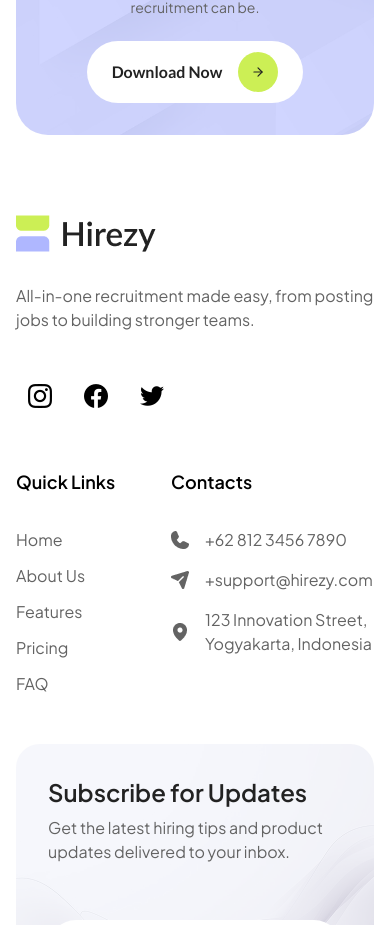
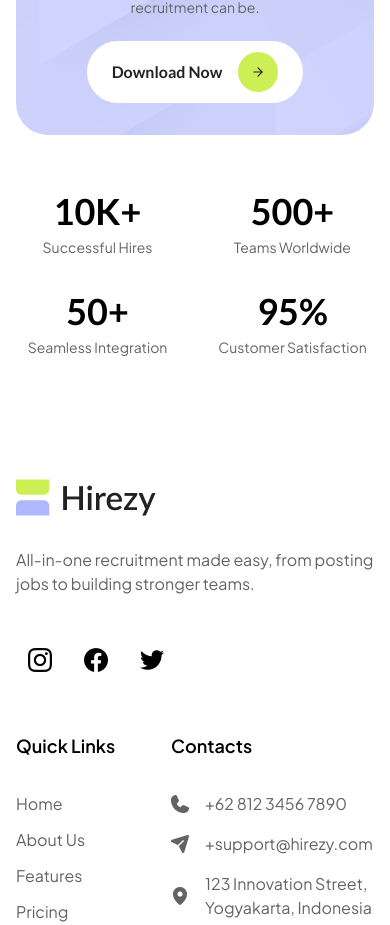
Before and after one commit to Bernardowert/project-hirezy, a Next.js app: page / in a window 390 px wide. Shown: the part 3795-4720 px from the top of the page. Built offline with nearby package versions, Linux system fonts and the light colour scheme.

Commit message:
criação da section numbers com responsivo

```diff
--- /dev/null
+++ b/app/components/sections/home/numbers/index.tsx
@@ -0,0 +1,39 @@
+import { ContainerGRID } from "@/app/components/containerGRID";
+
+
+
+const numbers = [
+    {
+        title: "10K+",
+        subtitle: "Successful Hires"
+    },
+    {
+        title: "500+",
+        subtitle: "Teams Worldwide"
+    },
+     {
+        title: "50+",
+        subtitle: "Seamless Integration"
+    },
+     {
+        title: "95%",
+        subtitle: "Customer Satisfaction"
+    }
+]
+
+export function SectionNumbers(){
+    return(
+         <section className=" pt-14 pb-10 laptop:pt-32 laptop:pb-20">
+            <ContainerGRID className=" grid grid-cols-2 gap-8 tablet:gap-0 tablet:flex items-center justify-between">
+                   {
+                      numbers.map(({title,subtitle}, index) => (
+                          <div key={`${title + index}`} className="text-center space-y-1 tablet:space-y-2">
+                                 <h3 className="font-lato font-semibold text-4xl laptop:text-6xl">{title}</h3>
+                                <span className="text-sm tablet:text-base text-grey-500">{subtitle}</span>
+                          </div>
+                      ))
+                   }
+            </ContainerGRID>
+         </section>
+    )
+}
--- a/app/page.tsx
+++ b/app/page.tsx
@@ -8,6 +8,7 @@ import { SectionValue } from "./components/sections/home/value";
 import { BannerHiring } from "./components/bannerHiring";
 import { ContainerGRID } from "./components/containerGRID";
 import { SectionHiringHome } from "./components/sections/home/hiring";
+import { SectionNumbers } from "./components/sections/home/numbers";
 
 
 export default function Home() {
@@ -18,6 +19,7 @@ export default function Home() {
         <SectionAbout/>
         <SectionValue/>
         <SectionHiringHome/>
+        <SectionNumbers/>
      </>
   )
 }
```
